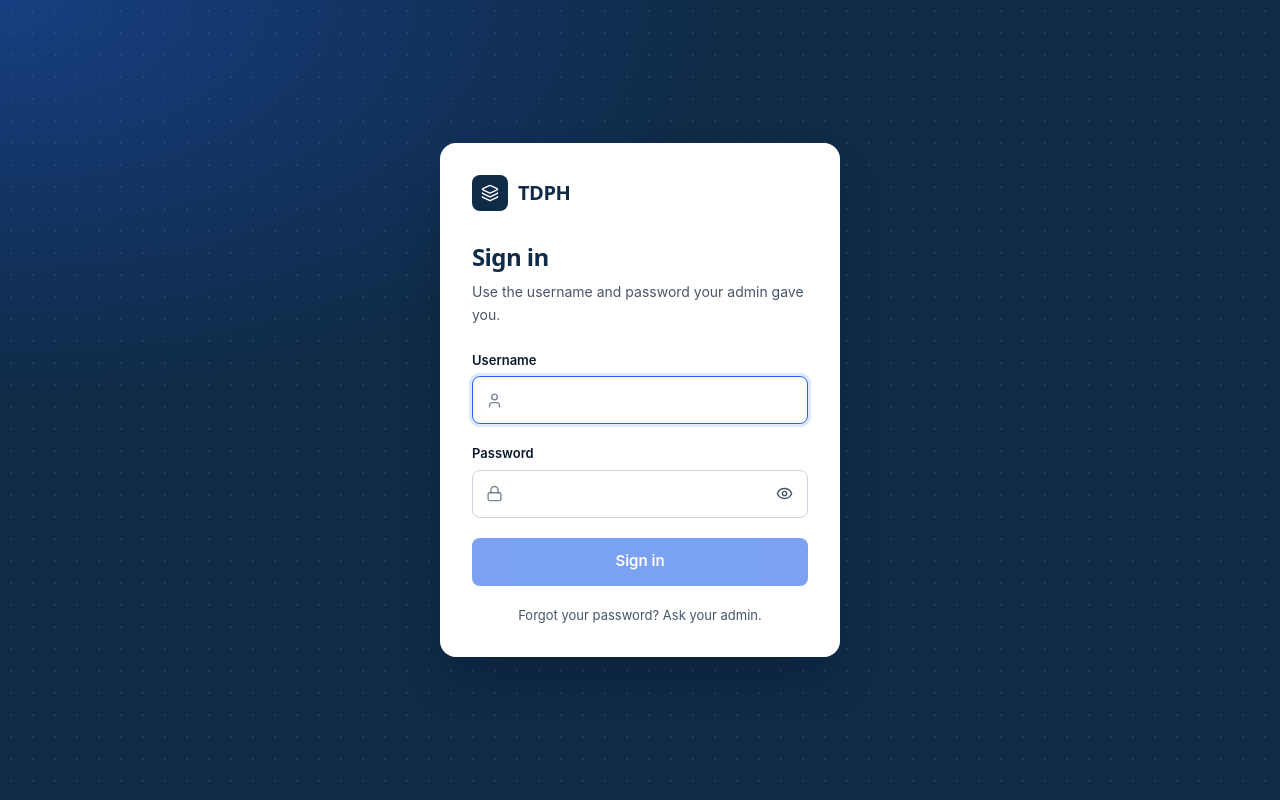
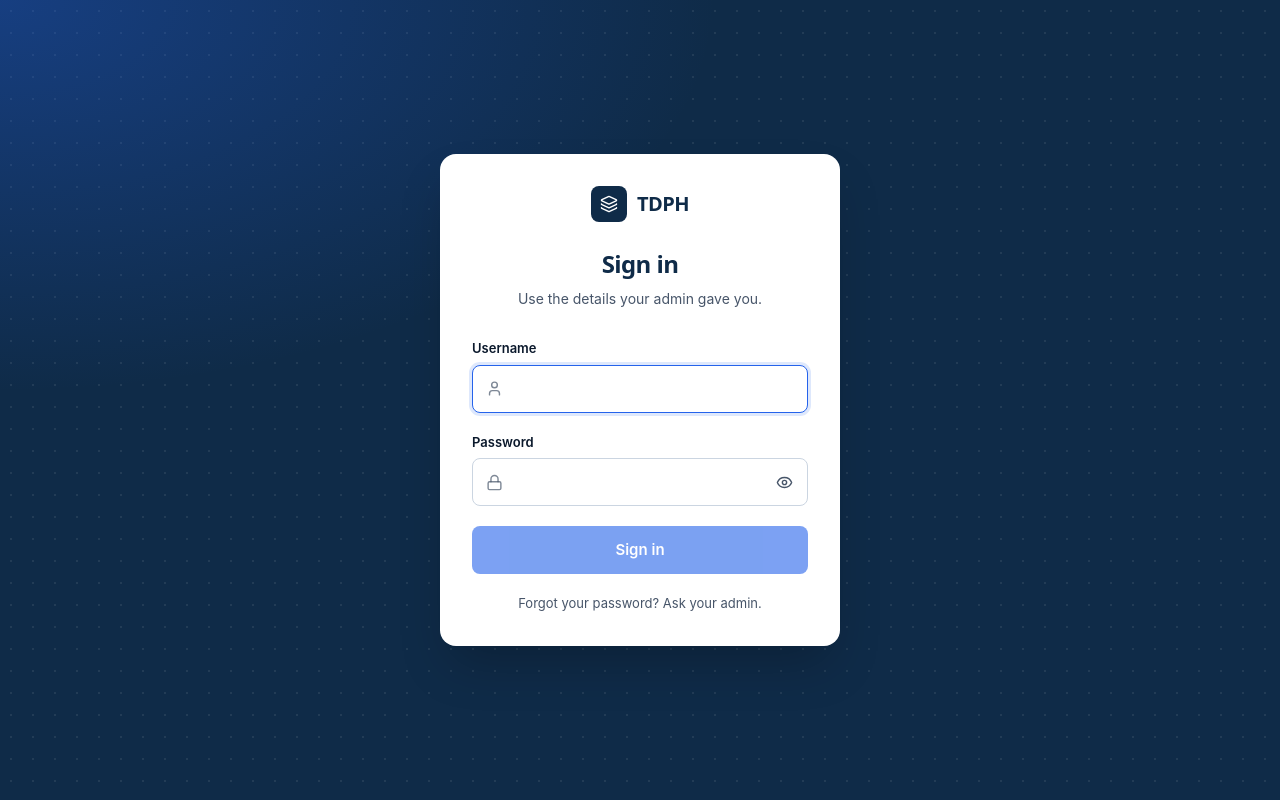
Before and after one commit to mtsecapdev/td-prod-house-client, a React (Vite) app: page / in a window 1280 px wide. Built offline with nearby package versions, Linux system fonts and the light colour scheme; no server answers.

Commit message:
Centre the sign-in card's heading
Co-Authored-By: Claude Opus 5.5 <noreply@anthropic.com>

```diff
--- a/src/pages/SignIn.jsx
+++ b/src/pages/SignIn.jsx
@@ -26,7 +26,7 @@ export default function SignIn() {
   }
 
   return (
-    <AuthScreen title="Sign in" subtitle="Use the username and password your admin gave you.">
+    <AuthScreen title="Sign in" subtitle="Use the details your admin gave you.">
       <form onSubmit={submit} className="flex flex-col gap-5">
         <AuthField label="Username" icon={User} autoFocus autoComplete="username" value={username}
           onChange={setUsername} />
@@ -50,12 +50,12 @@ export function AuthScreen({ title, subtitle, children }) {
         backgroundSize: 'auto, 22px 22px',
       }} />
       <div className="relative w-[400px] max-w-full bg-white rounded-2xl shadow-2xl p-8">
-        <div className="flex items-center gap-2.5 mb-7">
+        <div className="flex items-center justify-center gap-2.5 mb-6">
           <span className="w-9 h-9 rounded-lg bg-navy text-white flex items-center justify-center"><Layers size={18} /></span>
           <span className="font-heading text-[20px] font-bold text-navy tracking-tight">TDPH</span>
         </div>
-        <h1 className="m-0 font-heading text-[24px] font-bold text-navy tracking-tight">{title}</h1>
-        {subtitle && <p className="m-0 mt-1.5 mb-6 text-[14px] text-slate leading-relaxed">{subtitle}</p>}
+        <h1 className="m-0 font-heading text-[24px] font-bold text-navy tracking-tight text-center">{title}</h1>
+        {subtitle && <p className="m-0 mt-1.5 mb-7 text-[14px] text-slate leading-relaxed text-center">{subtitle}</p>}
         {children}
       </div>
     </div>
```
